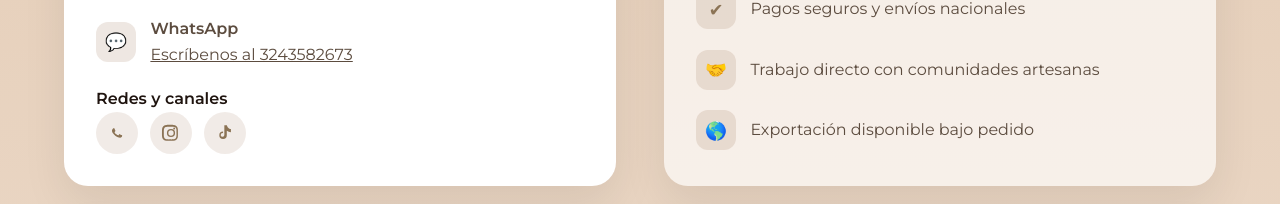
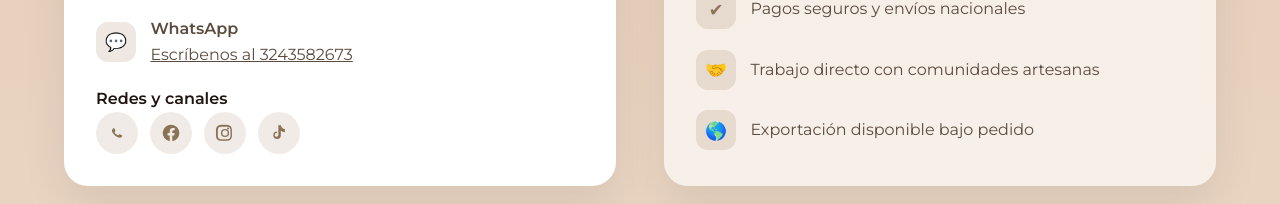
Before and after one commit to ReconvencionLaboralGuajira/tejiendo-mi-cultura-36, a plain HTML site: page index.html in a window 1280 px wide. Shown: the part 3355-3559 px from the top of the page. Drawn offline with nearby package versions, Linux system fonts and the light colour scheme; no server answers; a small style sheet from the web is missing.

Commit message:
Publish site

```diff
--- a/index.html
+++ b/index.html
@@ -333,6 +333,12 @@
                                         </a>
 
 
+                                        <a href="https://www.facebook.com/share/1ACXbFzTb6/" aria-label="Facebook" rel="noopener" target="_blank">
+                                            <svg viewBox="0 0 24 24" role="img" focusable="false">
+                                                <path d="M22 12a10 10 0 1 0-11.56 9.88v-6.99H7.9V12h2.54V9.79c0-2.5 1.49-3.89 3.78-3.89 1.1 0 2.25.2 2.25.2v2.47h-1.27c-1.25 0-1.64.78-1.64 1.57V12h2.8l-.45 2.89h-2.35v6.99A10 10 0 0 0 22 12z"/>
+                                            </svg>
+                                        </a>
+
 
                                         <a href="https://www.instagram.com/tejiendomicultura?igsh=MXMzZjgya3A1Mjd3OQ==" aria-label="Instagram" rel="noopener" target="_blank">
                                             <svg viewBox="0 0 24 24" role="img" focusable="false">
```
